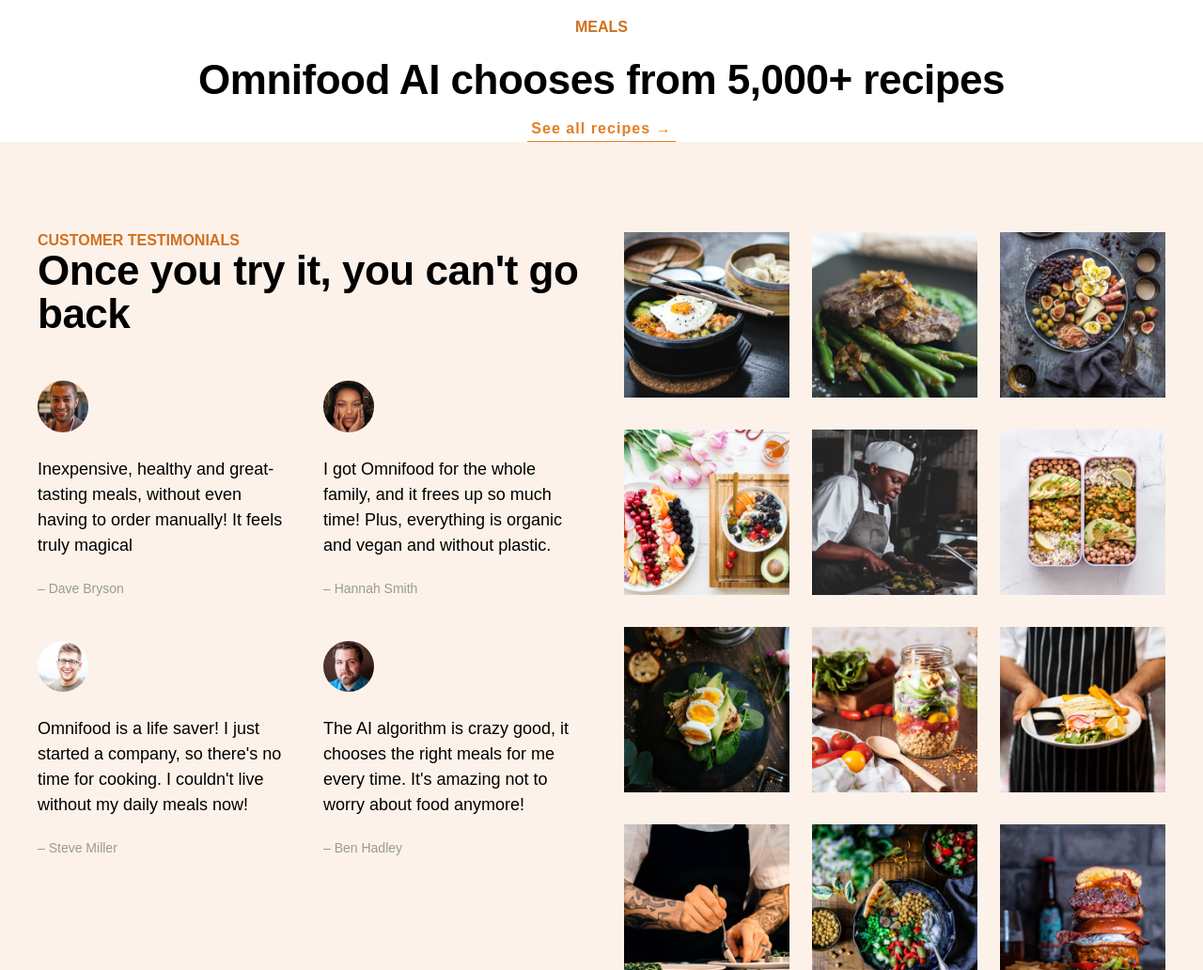
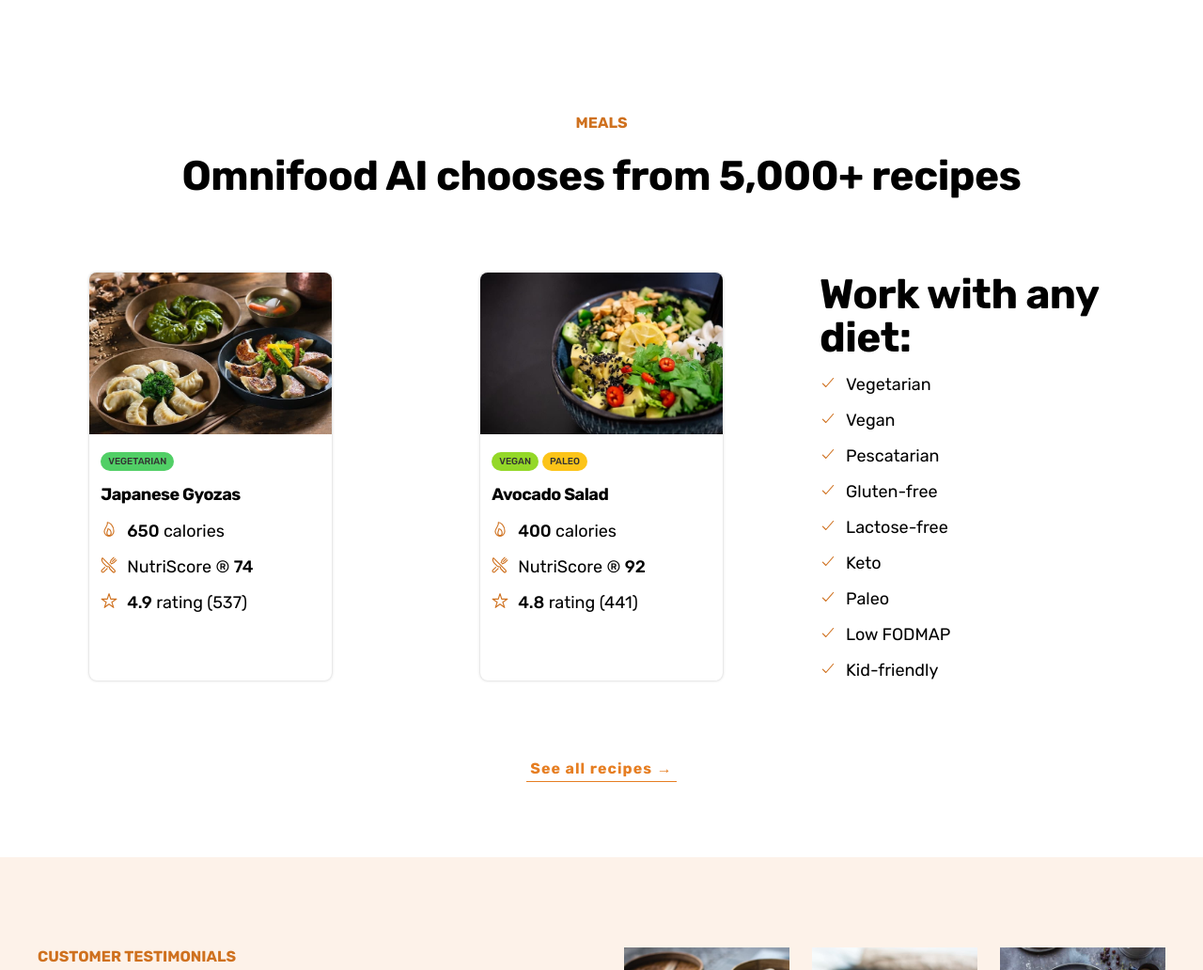
Before and after one commit to fjollapllanaa/OmniFoods, a plain HTML site: page index.html in a window 1280 px wide. Shown: the part 2160-3192 px from the top of the page at 94% size. Drawn offline with nearby package versions, Linux system fonts and the light colour scheme.

Commit message:
Meals recipe section

```diff
--- a/custom.css
+++ b/custom.css
@@ -268,13 +268,82 @@
 .meals-header,
 .meals-footer{
     text-align: center;
+    margin-bottom: 8rem;
 }
-
+.meals-body {
+    margin-bottom: 8rem;
+}
 .meals-header span {
     display: block;
     margin-bottom: 2.4rem;
  }
+ .labels {
+     display: flex;
+     gap: 0.4rem;
+     margin-bottom: 1.6rem;
+ }
+ .labels span {
+     display: inline-block;
+     font-size: 1rem;
+     font-weight: 500;
+     padding: 0.4rem 0.8rem;
+     border-radius: 5rem;
+     text-transform: uppercase;
+     color: #333;
+ }
+ .vegetarian {
+     background-color:#51cf66 ;
 
+ }
+ .vegan {
+   background-color: #94d828;
+ }
+
+ .paleo {
+   background-color: #fcc419;
+ }
+ .meals-content {
+     padding: 1.6rem 1.2rem;
+ }
+ .meals-content .ternary-heading {
+     font-size: 1.8rem;
+     margin-bottom: 1.8rem;
+ }
+.meals-img img{
+    width: 100%;
+}
+.meals-details {
+    display: flex;
+    flex-direction: column;
+    gap: 1.6rem;
+}
+.meals-details p,
+.meals-diet p {
+    font-size: 1.8rem;
+    display: flex;
+    gap: 1rem;
+}
+
+.meals-diet div {
+    font-size: 1.8rem;
+    display: flex;
+    flex-direction: column;
+    gap: 1.6rem;
+}
+
+ion-icon {
+    color: #cf711f;
+}
+.meals-recipe {
+    box-shadow: 0 0 3px rgba(51, 51, 51, 0.3);
+    border-radius: 8px;
+    overflow: hidden;
+    max-width: 70%;
+    transition: all 0.4s ease;
+}
+.meals-recipe .first {
+    justify-self: end;
+}
 .meals-recipes {
     display: inline-block;
     font-size: 1.6rem;
@@ -285,6 +354,11 @@
     font-weight: 600;
     padding: 0.4rem;
 }
+
+.meals-recipe:hover {
+    transform: translateY(-2rem);
+
+}
 .meals-recipes:hover {
     border: none;
 }
--- a/general.css
+++ b/general.css
@@ -31,9 +31,13 @@ column-gap: 4.8rem;
     grid-template-columns: repeat(3,1fr);
 }
 
+strong {
+    font-weight: 500;
+}
 
 .primary-heading,
-.secondary-heading {
+.secondary-heading,
+.ternary-heading {
 
     line-height: 1.05;
     letter-spacing: -0.5px;
--- a/index.html
+++ b/index.html
@@ -6,6 +6,12 @@
     <meta name="viewport" content="width=device-width, initial-scale=1.0">
     <link rel="stylesheet" href="general.css"/>
     <link rel="stylesheet" href="custom.css"/>
+    <link
+    href="https://fonts.googleapis.com/css2?family=Rubik:wght@400;500;700&display=swap"
+    rel="stylesheet"
+  />
+    <script type="module" src="https://unpkg.com/ionicons@5.5.2/dist/ionicons/ionicons.esm.js"></script>
+<script nomodule src="https://unpkg.com/ionicons@5.5.2/dist/ionicons/ionicons.js"></script>
     <title>OmniFood</title>
 </head>
 
@@ -131,13 +137,89 @@
         </div>
     </section>
 
-    <section class="meals pb-lg.`">
+    <section class="meals container pt-lg pb-lg.`">
         <div class="meals-header">
             <span class="steps-header-description">Meals</span>
             <h2 class="secondary-heading">Omnifood AI chooses from 5,000+ recipes</h2>
 
         </div>
-        <div class="meals-body"></div>
+        <div class="meals-body grid grid-3">
+            <div class="meals-recipe first">
+                <div class="meals-img">
+                    <img src="07-Omnifood/content/img/meals/meal-1.jpg" alt="Japanese Gyozas"/>
+                </div>
+                <div class="meals-content">
+                    <div class="labels">
+                        <span class="vegetarian">Vegetarian</span>
+                    </div>
+
+                    <h3 class="ternary-heading">Japanese Gyozas</h3>
+                    <div class="meals-details">
+                        <p>
+                            <ion-icon name="flame-outline"></ion-icon>
+                            <span>
+                            <strong>650</strong> calories
+                        </span>
+                        </p>
+                        <p><ion-icon name="restaurant-outline"></ion-icon>
+                            <span>NutriScore &reg; <strong>74</strong></span> </p>
+                        <p>
+                            <ion-icon name="star-outline"></ion-icon>
+                            <span><strong>4.9</strong> rating (537)
+                            </span></p>
+                    </div>
+                </div>
+            </div>
+            <div class="meals-recipe">
+                <div class="meals-img">
+                    <img src="07-Omnifood/content/img/meals/meal-2.jpg" alt="Avocado Salad"/>
+                </div>
+                <div class="meals-content">
+                    <div class="labels">
+                        <span class="vegan">Vegan</span>
+                        <span class="paleo">Paleo</span>
+                    </div>
+                        <h3 class="ternary-heading">Avocado Salad</h3>
+                    <div class="meals-details">
+                        <p>
+                            <ion-icon name="flame-outline"></ion-icon>
+                            <span>
+                            <strong>400</strong> calories
+                        </span>
+                        </p>
+                        <p><ion-icon name="restaurant-outline"></ion-icon>
+                            <span> NutriScore &reg; <strong>92</strong> </span></p>
+                        <p><ion-icon name="star-outline"></ion-icon>
+                            <span><strong>4.8</strong> rating (441)</span></p>
+                        </div>
+                    </div>
+
+            </div>
+            <div class="meals-diet">
+                <h3 class="secondary-heading">Work with any diet:</h3>
+                <div class="diets">
+                <p><ion-icon name="checkmark-outline"></ion-icon>
+                    <span> Vegetarian</span></p>
+                <p><ion-icon name="checkmark-outline"></ion-icon>
+                    <span> Vegan</span></p>
+                <p><ion-icon name="checkmark-outline"></ion-icon>
+                    <span> Pescatarian</span></p>
+                <p><ion-icon name="checkmark-outline"></ion-icon>
+                    <span> Gluten-free</span</p>
+                <p><ion-icon name="checkmark-outline"></ion-icon>
+                    <span> Lactose-free</span></p>
+                <p><ion-icon name="checkmark-outline"></ion-icon>
+                    <span> Keto</span></p>
+                <p><ion-icon name="checkmark-outline"></ion-icon>
+                    <span> Paleo</span></p>
+                <p><ion-icon name="checkmark-outline"></ion-icon>
+                    <span> Low FODMAP</span></p>
+                <p><ion-icon name="checkmark-outline"></ion-icon>
+                    <span> Kid-friendly</span></p>
+            </div>
+            </div>
+
+        </div>
         <div class="meals-footer">
             <a class="meals-recipes" href="">See all recipes &RightArrow;</a>
         </div>
@@ -241,6 +323,9 @@
     </div>
 </section>
 
+<section>
+
+</section>
 </main>
 <footer></footer>
 </body>
```
